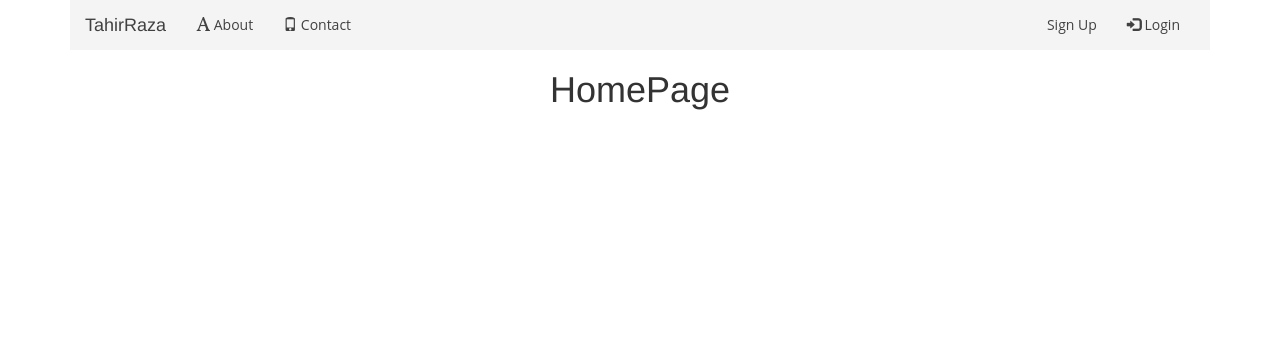
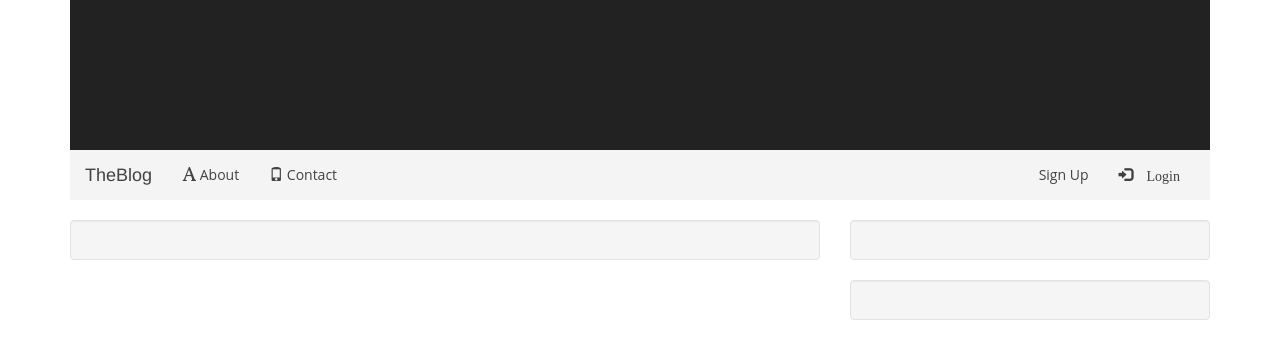
Before and after one commit to najmi-smile/NC-News-FrontEnd, a React (Create React App) app: page / in a window 1280 px wide. Shown: the top 358 px of the page. Built offline with nearby package versions, Linux system fonts and the light colour scheme; a web font is replaced by a local one.

Commit message:
Established links between the navbar and pages

```diff
--- a/src/components/App.js
+++ b/src/components/App.js
@@ -20,9 +20,10 @@ class App extends Component {
       <BrowserRouter>
         <div className="App">
           <div className = "container">
+            <header className="App-header"></header>
             <NavBar />
             <Switch>
-              <Route path='/' component ={ HomePage } />
+              <Route exact path='/' component ={ HomePage } />
               <Route path='/about' component ={ AboutPage } />
               <Route path='/contact' component ={ ContactPage } />
               <Route component = {NotFound} />
--- a/src/components/HomePage.js
+++ b/src/components/HomePage.js
@@ -4,13 +4,25 @@ import { Route, NavLink } from 'react-router-dom';
 
 class HomePage extends React.Component {
 
-  render () {
-    return (
-      <div>
-        <h1>HomePage</h1>
-      </div>
-    );
-  }
+    render() {
+      return (
+        <div class="row">
+          <div class="col-md-8">
+            <div class="well">
+            {/* <% include ./post %> */}
+            </div>
+          </div>
+          <div class="col-md-4">
+            <div class="well">
+              {/* <% include ./displayTopics %> */}
+            </div>
+            <div class="well">
+              {/* <% include ./displayUsers %> */}
+            </div>
+          </div>
+        </div>
+      );
+    }
 }
 
 
--- a/src/components/NavBar.js
+++ b/src/components/NavBar.js
@@ -1,32 +1,28 @@
 import React from 'react';
 import '../css/navbar.css';
-// import {NavLink} from 'react-router-dom';
+import {NavLink} from 'react-router-dom';
 const NavBar = () => {
-  const activeStyle = {
-    'color' : 'lightskyblue',
-    'textDecoration ': 'underline'
-  };
   return(
     <div className="nav-bar">
       <nav className="navbar navbar-default">
         <div className="container-fluid">
 
           <div className="navbar-header">
-            <a className="menu"><i className="fa fa-bars" id="menu_icon"></i></a>
-            <a className="navbar-brand" href="/api">TahirRaza</a>
+            <NavLink className="menu" to='#'><i className="fa fa-bars" id="menu_icon"></i></NavLink>
+            <NavLink className="navbar-brand" to="/">TheBlog</NavLink>
           </div>
           {/* <!--navbar-header close--> */}
 
           <div className="collapse navbar-collapse drop_menu" id="content_details">
             <ul className="nav navbar-nav">
-              {/* <!-- <li><a href="#"><span className="glyphicon glyphicon-home"></span> Home</a></li> --> */}
-              <li><a href="#"><span className="glyphicon glyphicon-font"></span> About</a></li>
-              <li><a href="/api/contact" data-toggle="modal" data-target="#contact-modal"><span className="glyphicon glyphicon-phone" ></span> Contact</a></li>
+              <li><NavLink to="/about"><span className="glyphicon glyphicon-font"></span> About</NavLink></li>
+              <li><NavLink to="/contact"><span className="glyphicon glyphicon-phone" ></span> Contact</NavLink></li>
             </ul>
             {/*<!--nav navbar-nav close--> */}
             <ul className="nav navbar-nav navbar-right">
-              <li><a href="#" data-toggle="modal" data-target="#signup-modal"><span className="fa fa-user-plus"></span> Sign Up</a></li>
-              <li><a href="#" data-toggle="modal" data-target="#login-modal"><span className="glyphicon glyphicon-log-in"></span> Login</a></li>
+              <li><NavLink to=""><span className="fa fa-user-plus"> Sign Up</span></NavLink></li>
+
+              <li><NavLink to=""><span className="glyphicon glyphicon-log-in"> Login</span></NavLink></li>
             </ul>
             {/* <!--navbar-right close--> */}
 
```
